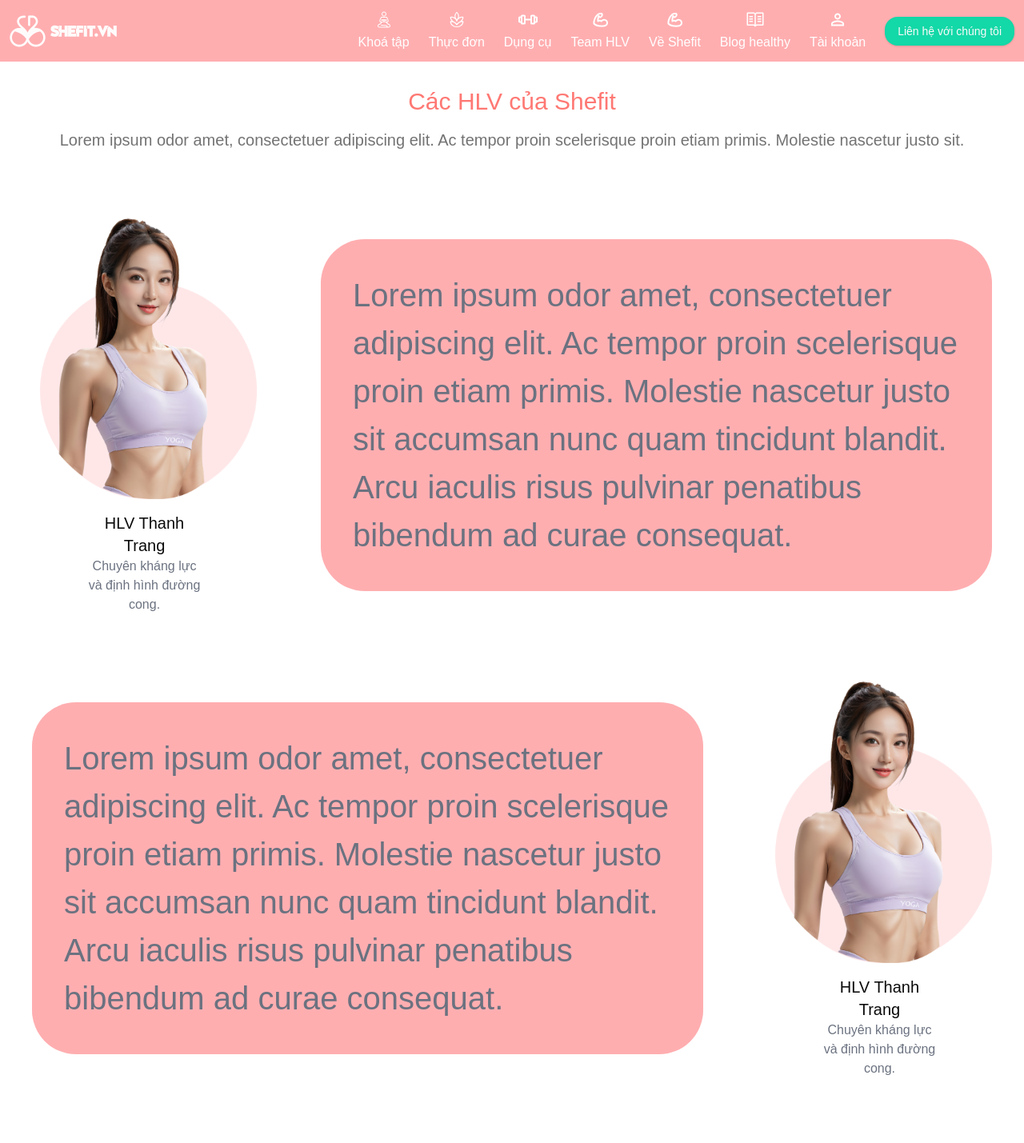
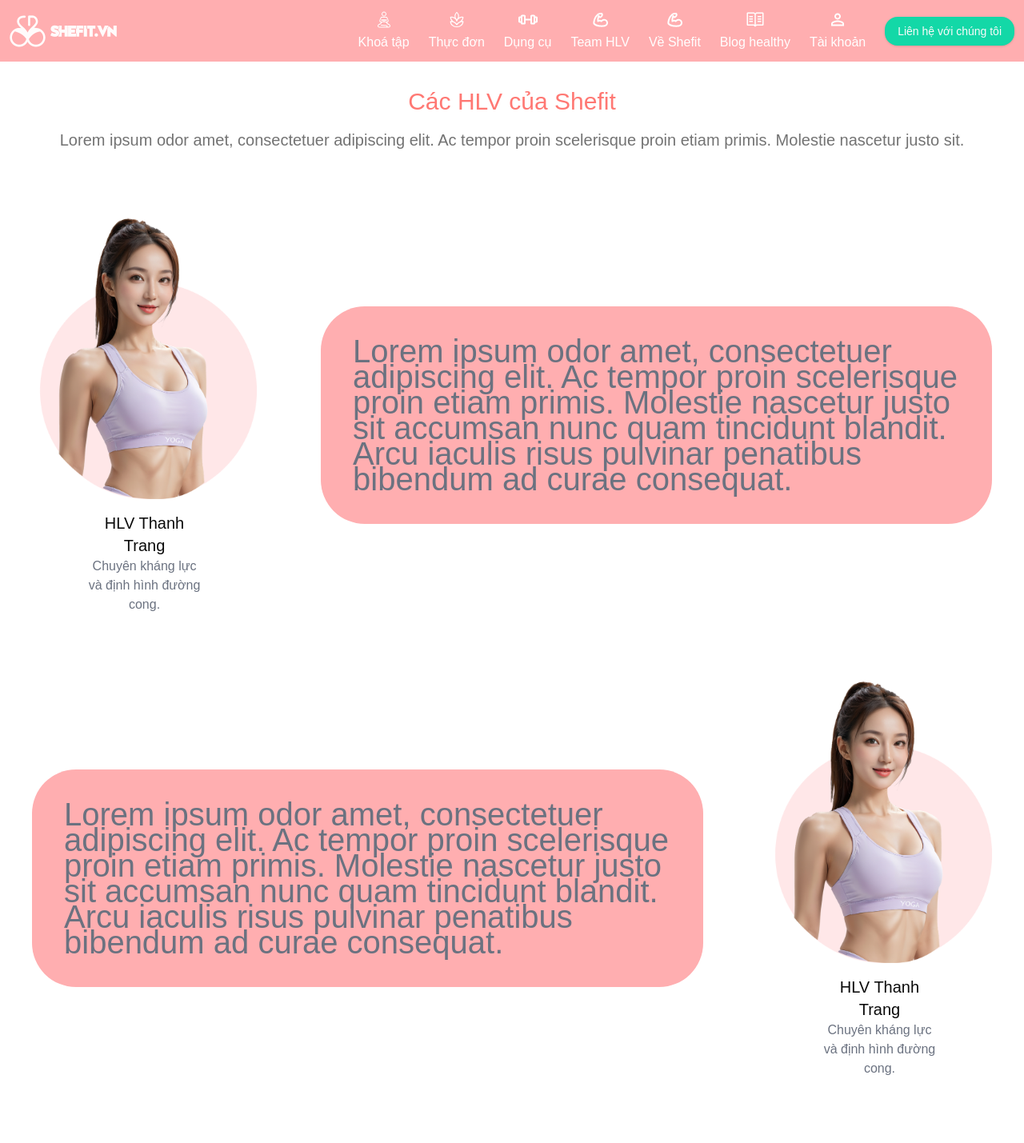
Before and after one commit to hoainamcse/shefit-frontend, a Next.js app: page /trainers in a window 1280 px wide. Shown: the top 1429 px of the page at 80% size. Built offline with nearby package versions, Linux system fonts and the light colour scheme; a web font is replaced by a local one.

Commit message:
fix responsive

```diff
--- a/app/(user)/trainers/page.tsx
+++ b/app/(user)/trainers/page.tsx
@@ -20,7 +20,7 @@ export default function TrainersPage() {
           <div key={`menu-${index}`} className="flex items-center gap-20">
             {index % 2 === 1 ? (
               <div className="flex max-sm:flex-col items-center gap-20">
-                <div className="bg-primary max-sm:bg-white xl:text-[40px] max-xl:text-2xl text-gray-500 rounded-[55px] xl:p-10 max-sm:p-0 max-sm:text-base">
+                <div className="bg-primary max-sm:bg-white xl:text-[40px] lg:text-2xl text-gray-500 rounded-[55px] xl:p-10 lg:p-10 md:p-8 sm:p-6 max-sm:text-base">
                   Lorem ipsum odor amet, consectetuer adipiscing elit. Ac tempor proin scelerisque proin etiam primis.
                   Molestie nascetur justo sit accumsan nunc quam tincidunt blandit. Arcu iaculis risus pulvinar
                   penatibus bibendum ad curae consequat.
@@ -46,7 +46,7 @@ export default function TrainersPage() {
                     <p className="text-gray-500 max-lg:text-sm">Chuyên kháng lực và định hình đường cong.</p>
                   </div>
                 </div>
-                <div className="bg-primary max-sm:bg-white xl:text-[40px] max-lg:text-2xl text-gray-500 rounded-[55px] xl:p-10 max-sm:p-0 max-sm:text-base">
+                <div className="bg-primary max-sm:bg-white xl:text-[40px] lg:text-2xl text-gray-500 rounded-[55px] xl:p-10 lg:p-10 md:p-8 sm:p-6 max-sm:text-base">
                   Lorem ipsum odor amet, consectetuer adipiscing elit. Ac tempor proin scelerisque proin etiam primis.
                   Molestie nascetur justo sit accumsan nunc quam tincidunt blandit. Arcu iaculis risus pulvinar
                   penatibus bibendum ad curae consequat.
```
